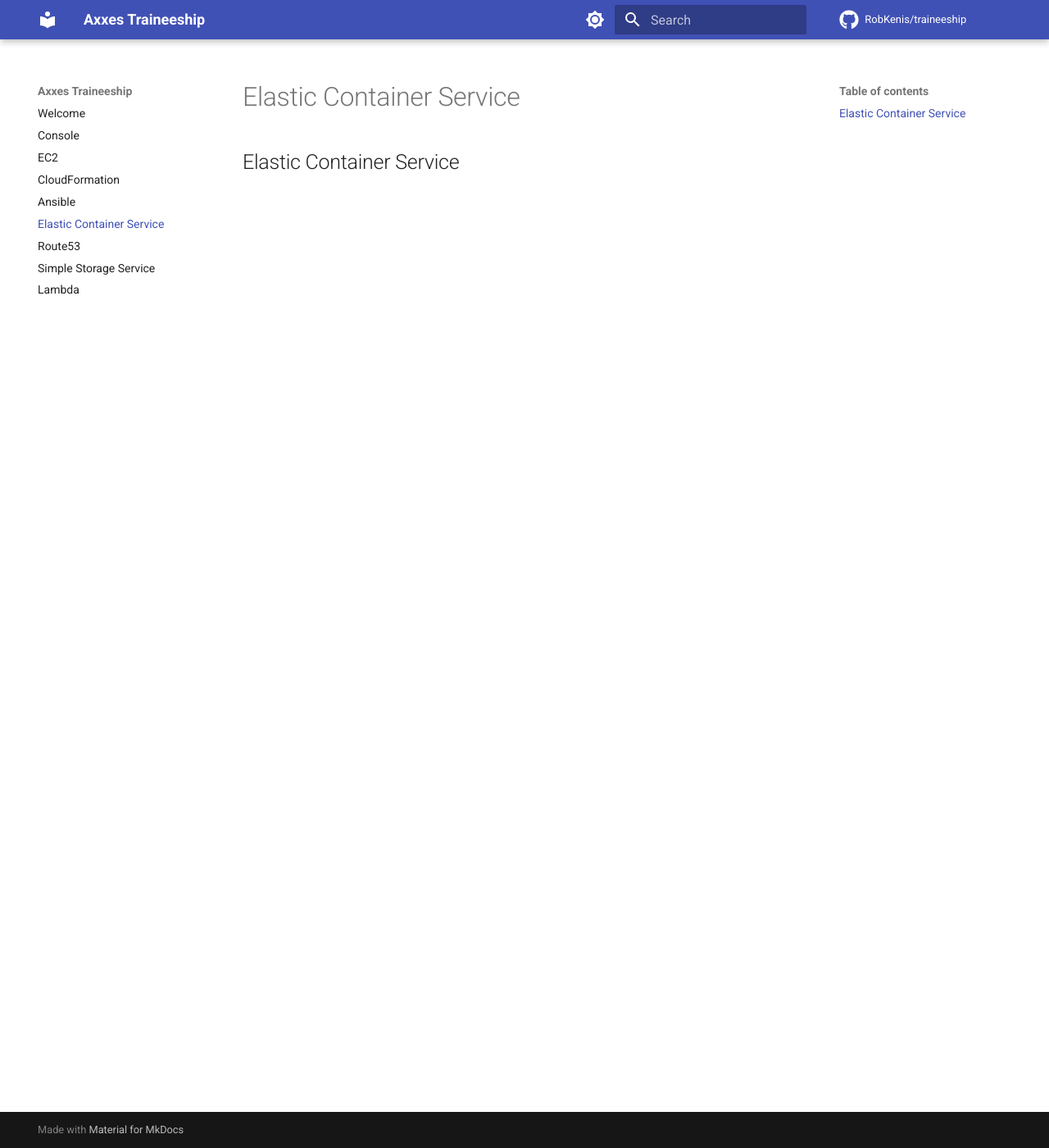
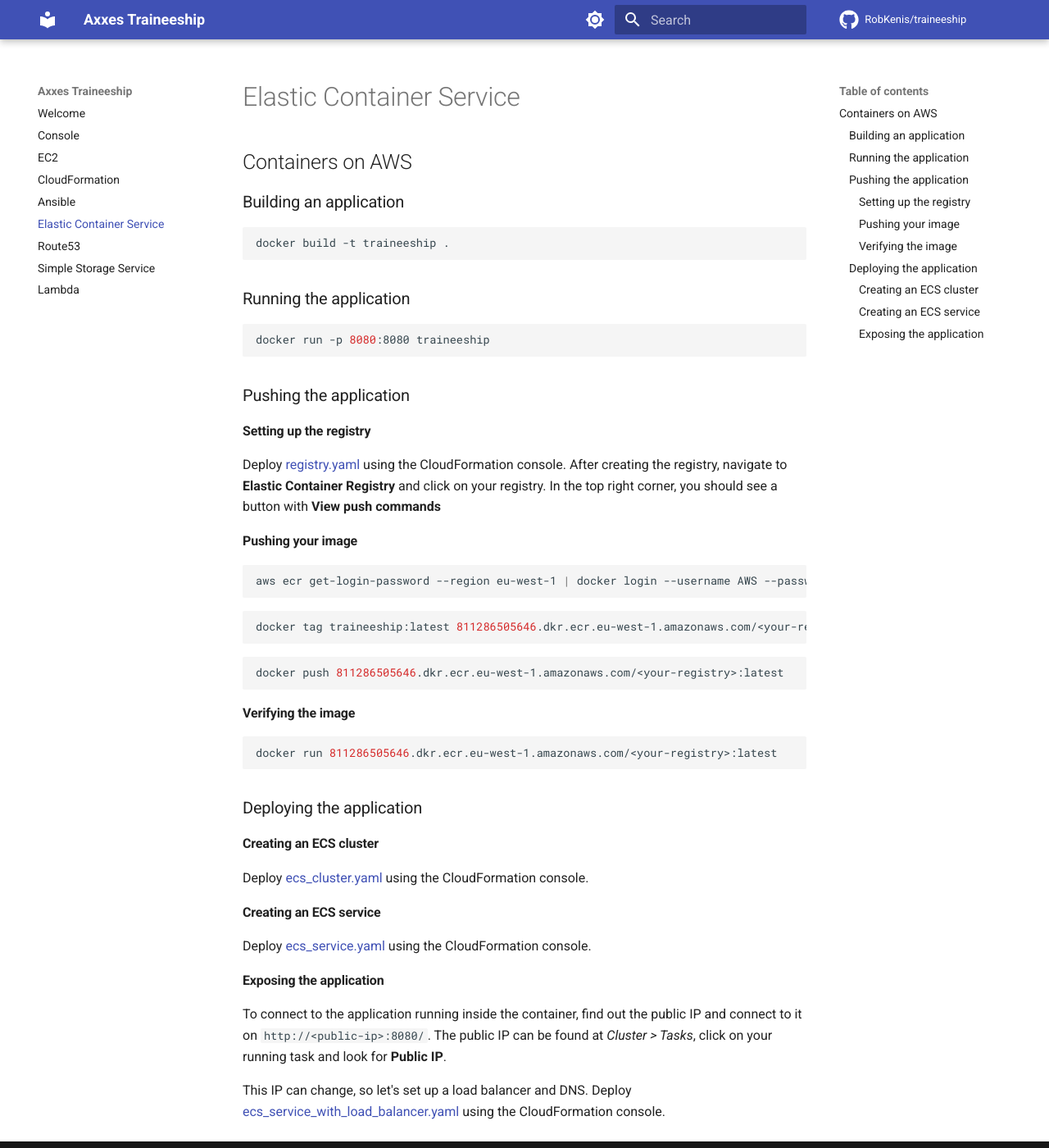
Before and after one commit to RobKenis/traineeship, an MkDocs documentation site: the page built from docs/content/aws/ecs/index.md, in a window 1280 px wide and 1400 px high. Shown: the whole window at 82% size. Built offline with MkDocs 1.6.1 and Material for MkDocs 9.7.7, drawn with Linux system fonts in a browser that asks for light colours; comment, search, counter and statistics services are not loaded.

````diff
--- a/docs/content/aws/ecs/index.md
+++ b/docs/content/aws/ecs/index.md
@@ -1 +1,52 @@
-## Elastic Container Service
+## Containers on AWS
+
+### Building an application
+
+```shell
+docker build -t traineeship .
+```
+
+### Running the application
+
+```shell
+docker run -p 8080:8080 traineeship
+```
+
+### Pushing the application
+
+#### Setting up the registry
+Deploy [registry.yaml](registry.yaml) using the CloudFormation console.
+After creating the registry, navigate to **Elastic Container Registry** and click on your registry.
+In the top right corner, you should see a button with **View push commands**
+
+#### Pushing your image
+```shell
+aws ecr get-login-password --region eu-west-1 | docker login --username AWS --password-stdin 084518896710.dkr.ecr.eu-west-1.amazonaws.com
+```
+```shell
+docker tag traineeship:latest 811286505646.dkr.ecr.eu-west-1.amazonaws.com/<your-registry>:latest
+```
+```shell
+docker push 811286505646.dkr.ecr.eu-west-1.amazonaws.com/<your-registry>:latest
+```
+
+#### Verifying the image
+```shell
+docker run 811286505646.dkr.ecr.eu-west-1.amazonaws.com/<your-registry>:latest
+```
+
+### Deploying the application
+
+#### Creating an ECS cluster
+Deploy [ecs_cluster.yaml](cluster.yaml) using the CloudFormation console.
+
+#### Creating an ECS service
+Deploy [ecs_service.yaml](service.yaml) using the CloudFormation console.
+
+#### Exposing the application
+To connect to the application running inside the container, find out the public IP and connect
+to it on `http://<public-ip>:8080/`. The public IP can be found at *Cluster > Tasks*, click on
+your running task and look for **Public IP**.
+
+This IP can change, so let's set up a load balancer and DNS.
+Deploy [ecs_service_with_load_balancer.yaml](service_with_loadbalancer.yaml) using the CloudFormation console.
--- /dev/null
+++ b/docs/content/aws/ecs/registry.yaml
@@ -0,0 +1,6 @@
+---
+Resources:
+  MyRepository:
+    Type: AWS::ECR::Repository
+    Properties:
+      RepositoryName: traineeship-rob
````
Also changed, not shown: docs/content/aws/ecs/cluster.yaml (added, +21 -0 lines), docs/content/aws/ecs/service.yaml (added, +83 -0 lines), docs/content/aws/ecs/service_with_loadbalancer.yaml (added, +175 -0 lines), 2 other files.
